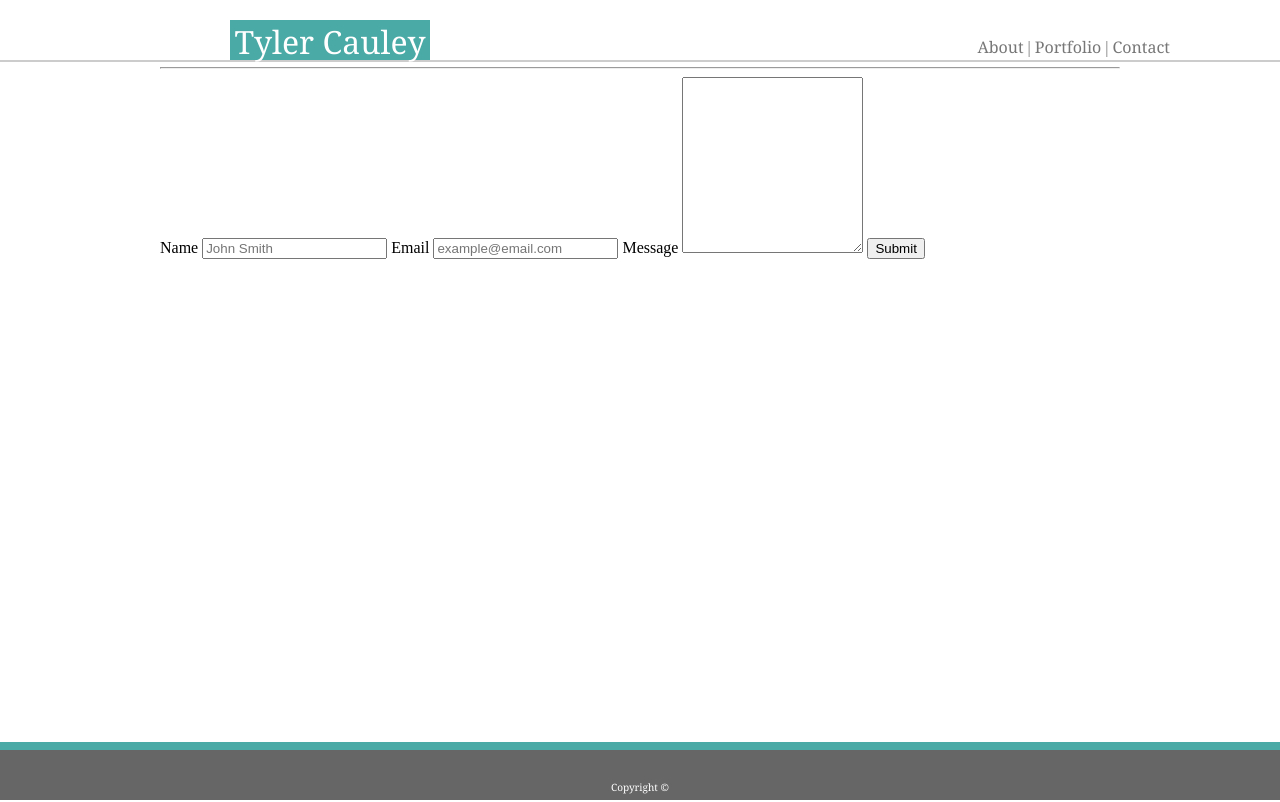
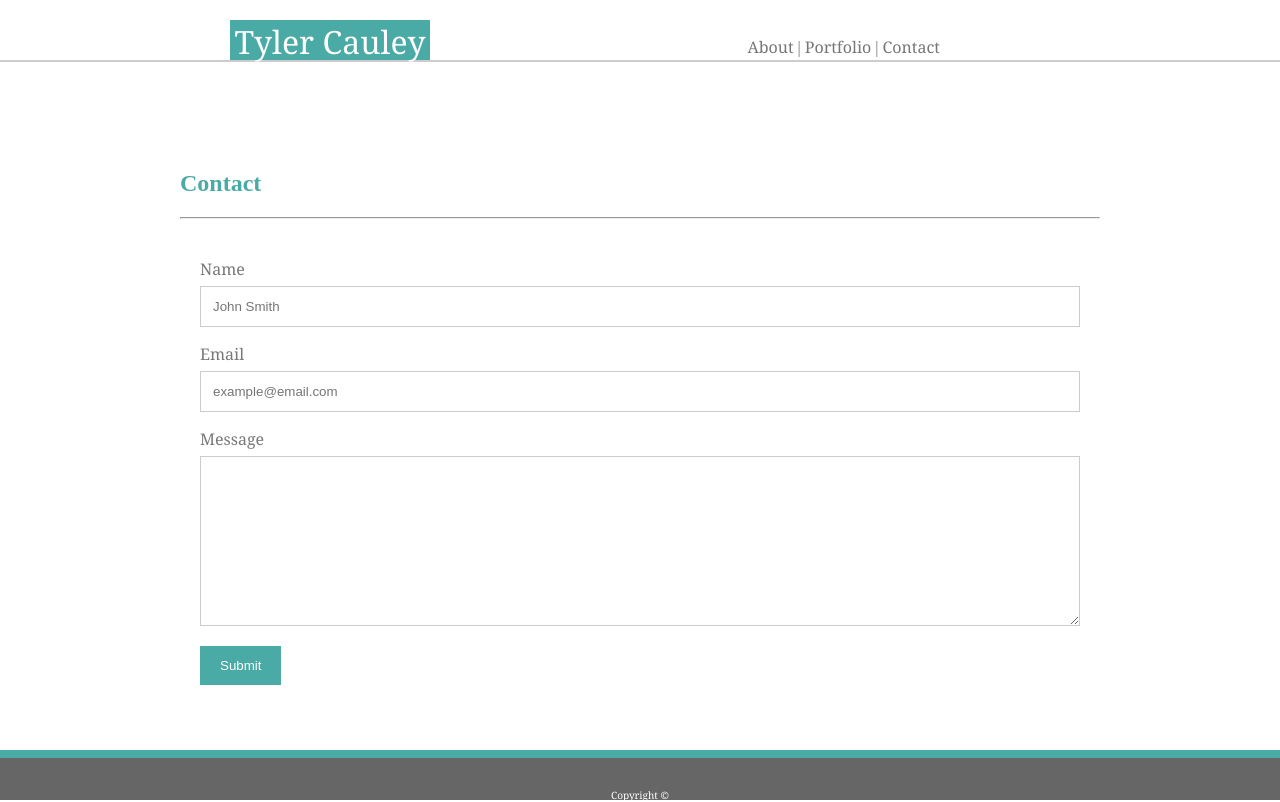
Before and after one commit to Tcauley91/readme.md, a plain HTML site: page contact.html in a window 1280 px wide. Drawn offline with Linux system fonts and the light colour scheme.

Commit message:
contact page styled

```diff
--- a/assets/css/style.css
+++ b/assets/css/style.css
@@ -121,3 +121,109 @@ h6 {
 }
 
 /* end of index CSS */
+
+
+#Portfolio {
+
+    background: #fff;
+    padding-left: 20px;
+    padding-right: 20px;
+    padding-top: 20px;
+    margin-top: 130px;
+    border: 2px #dddddd;
+}
+
+
+
+
+
+
+
+
+
+
+
+
+
+
+/* end of portfolio css */
+
+/* begining of contact css */
+
+#Contactme {
+
+    background: #ffffff;
+    padding-left: 20px;
+    padding-right: 20px;
+    padding-top: 20px;
+    margin-top: 130px;
+    border: 2px #dddddd;
+    padding-bottom: 15px;
+}
+
+* {
+    box-sizing: border-box;
+  }
+
+  /* Style inputs */
+  input[type=text], select, textarea {
+    width: 100%;
+    padding: 12px;
+    border: 1px solid #ccc;
+    margin-top: 6px;
+    margin-bottom: 16px;
+    resize: vertical;
+  }
+
+  label {
+      background-color: #ffffff;
+      background-size: 960px;
+      color:#777777;
+      font-family: georgia;
+  }
+
+  input[type=submit] {
+    background-color: #4aaaa5;
+    color: white;
+    padding: 12px 20px;
+    border: none;
+    cursor: pointer ;
+  }
+
+  input[type=submit]:hover {
+    background-color: #4aaaa5;
+  }
+
+  /* Style the container/contact section */
+  .container {
+    border: 2px;
+    background-color: #ffffff;
+    padding: px;
+
+  }
+
+  /* Create two columns that float next to eachother */
+  .column {
+    float: left;
+    width: 100%;
+    margin-top: 6px;
+    padding: 20px;
+  }
+
+  /* Clear floats after the columns */
+  .row:after {
+    content: "";
+    display: table;
+    clear: both;
+  }
+
+/* background of contact box */
+  #contactbox {
+
+    background: #ffffff;
+    padding-left: 20px;
+    padding-right: 20px;
+    padding-top: 10px;
+    border: 2px #dddddd;
+    margin-top: -20px
+  }
```
